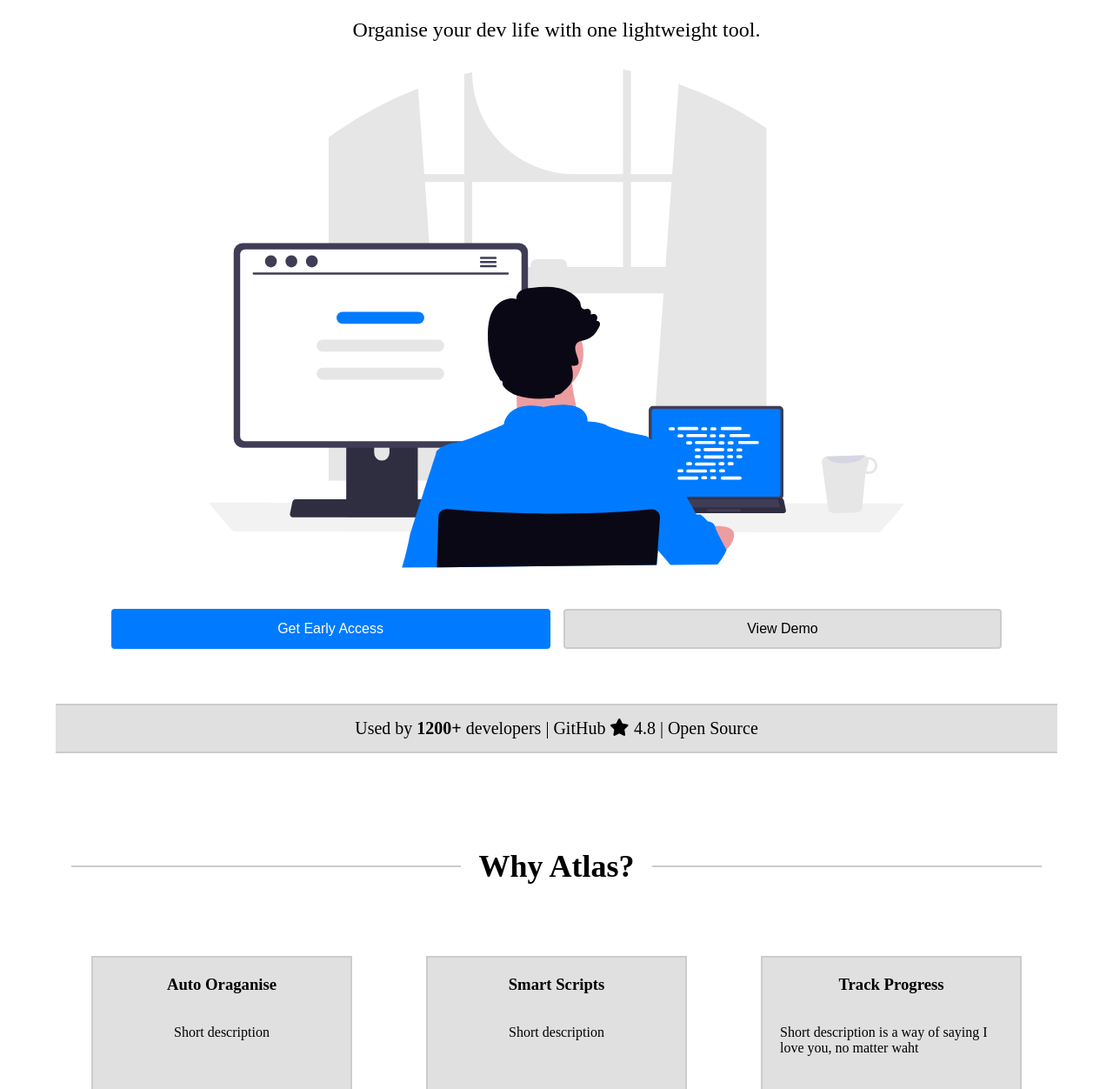
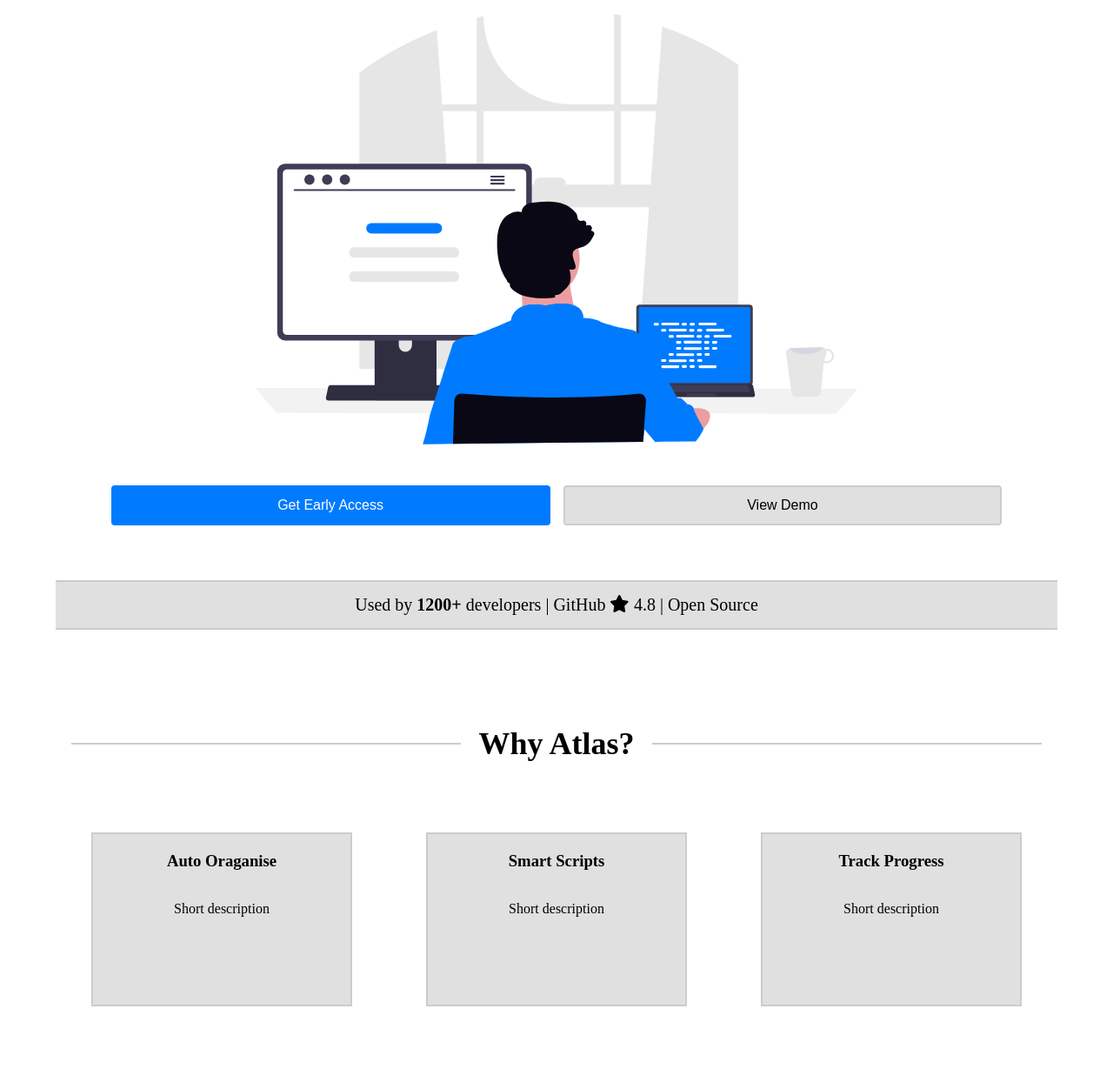
Before and after one commit to Malcom-Yingwani/Atlas_Dev_Tools_Landing_Page, a plain HTML site: page index.html in a window 1280 px wide. Shown: the part 196-1448 px from the top of the page at 87% size. Drawn offline with Linux system fonts and the light colour scheme.

Commit message:
added README and adjusted hero image top padding

```diff
--- a/index.html
+++ b/index.html
@@ -7,11 +7,7 @@
     <link rel="stylesheet" href="style.css">
     <!-- Font Awesome icons (free version)-->
     <script src="https://use.fontawesome.com/releases/v6.3.0/js/all.js" crossorigin="anonymous"></script>
-    <style>
-        html {
-            scroll-behavior: smooth;
-        }
-    </style>
+
 </head>
 <body>
 
@@ -78,7 +74,7 @@
                 <article class="card_item">
                     <h3>Track Progress</h3>
                     <div class="feature_description">
-                        <p >Short description is a way of saying I love you, no matter waht</p>
+                        <p >Short description</p>
                     </div>
 
                 </article>
@@ -117,7 +113,7 @@
             <input type="email" placeholder="email@example.com" id="email_field">
             <button class="btn btn-primary" type="submit" id="join_button">Notify Me</button>
         </div>
-        <div class="title" style="font-size: 20px; padding: 20px; display: none">Succes Messages</div>
+        <div class="title" id="success_message" style="font-size: 20px; padding: 20px; display: none">Email Sent!</div>
      </div>
 
     <!-- Footer-->
--- a/script.js
+++ b/script.js
@@ -16,7 +16,7 @@
 
             if (email) {
                 // Clear the email field
-                emailField.value = "successMessage.style.display = ''";
+                emailField.value = '';
 
                 // Show success message
                 successMessage.style.display = '';
@@ -26,7 +26,6 @@
                     successMessage.style.display = 'none';
                 }, 4000);
 
-                console.log('Email submitted:', email);
             }
         });
     }
--- a/style.css
+++ b/style.css
@@ -10,6 +10,10 @@
     margin: 0;
     padding: 0;
 }
+
+ html {
+     scroll-behavior: smooth;
+ }
 
 #hero_section,
 #Features,
@@ -71,7 +75,7 @@
     margin: 0 auto;
     justify-content: center;
     font-size: x-large;
-    padding-top: 8rem;
+    padding-top: 4rem;
     padding-bottom: 3rem;
 }
 
@@ -91,7 +95,7 @@
 }
 
 #hero_image {
-    width: 100%;
+    width: 60%;
     max-width: 800px;
     height: auto;
     display: block;
```
Also changed, not shown: 1 other file.
